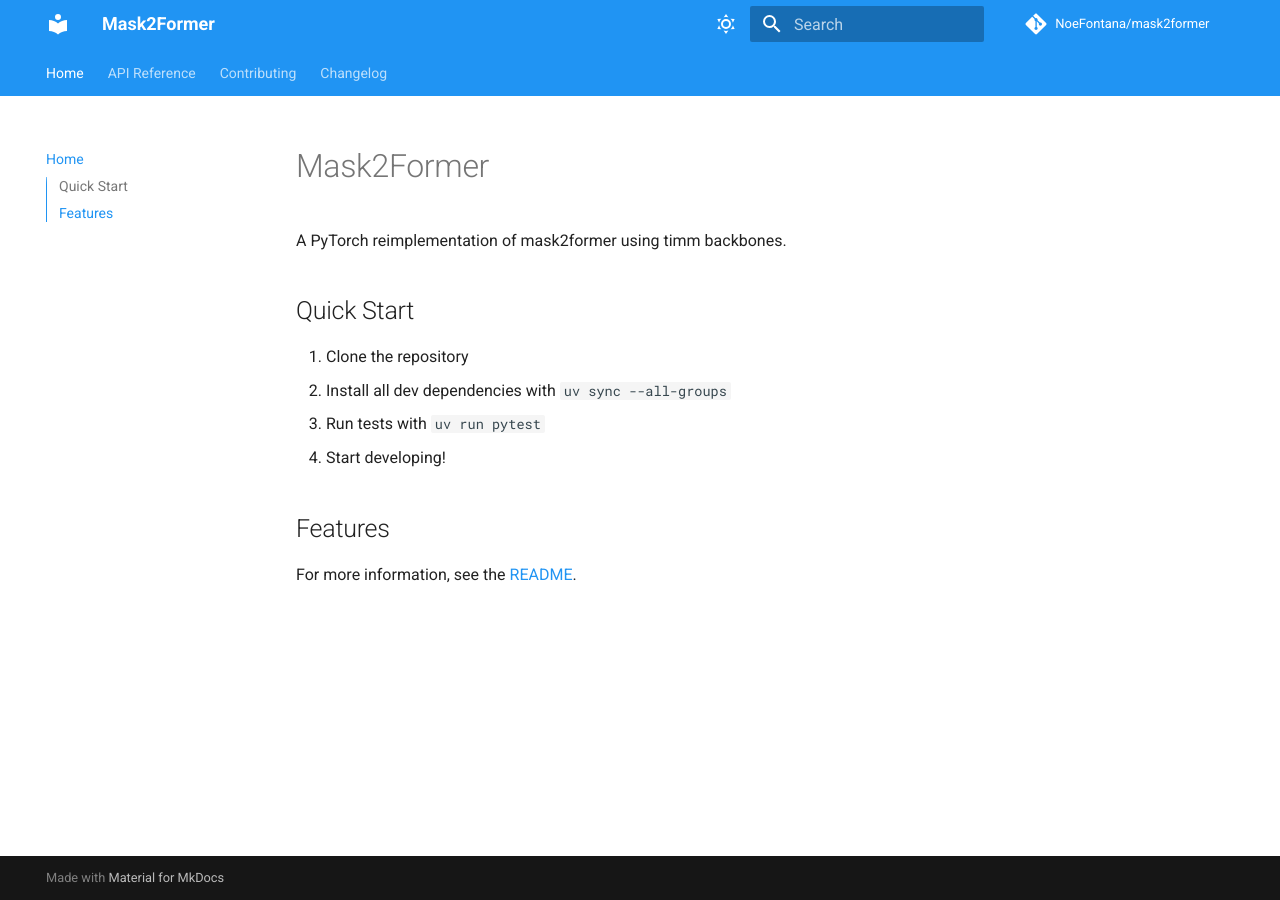
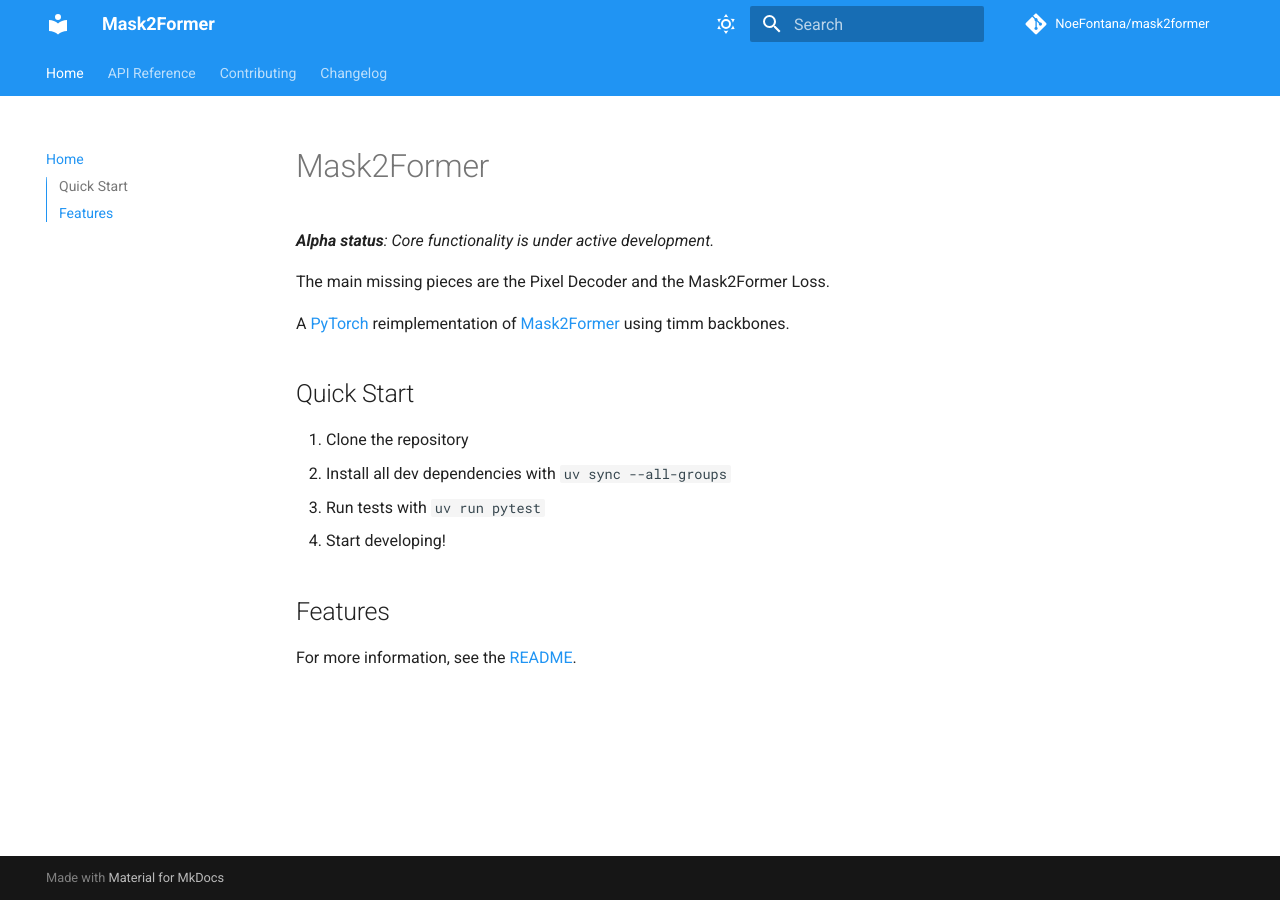
Before and after one commit to NoeFontana/mask2former, an MkDocs documentation site: the page built from docs/index.md, in a window 1280 px wide. Built offline with MkDocs 1.6.1 and Material for MkDocs 9.7.7, drawn with Linux system fonts in a browser that asks for light colours; comment, search, counter and statistics services are not loaded.

Commit message:
docs: update alpha status and clarify missing components in index.md (#9)

```diff
--- a/docs/index.md
+++ b/docs/index.md
@@ -1,6 +1,10 @@
 # Mask2Former
 
-A PyTorch reimplementation of mask2former using timm backbones.
+_**Alpha status**: Core functionality is under active development._
+
+The main missing pieces are the Pixel Decoder and the Mask2Former Loss.
+
+A [PyTorch](https://pytorch.org/projects/pytorch/) reimplementation of [Mask2Former](https://arxiv.org/pdf/2112.01527) using timm backbones.
 
 ## Quick Start
 
```
